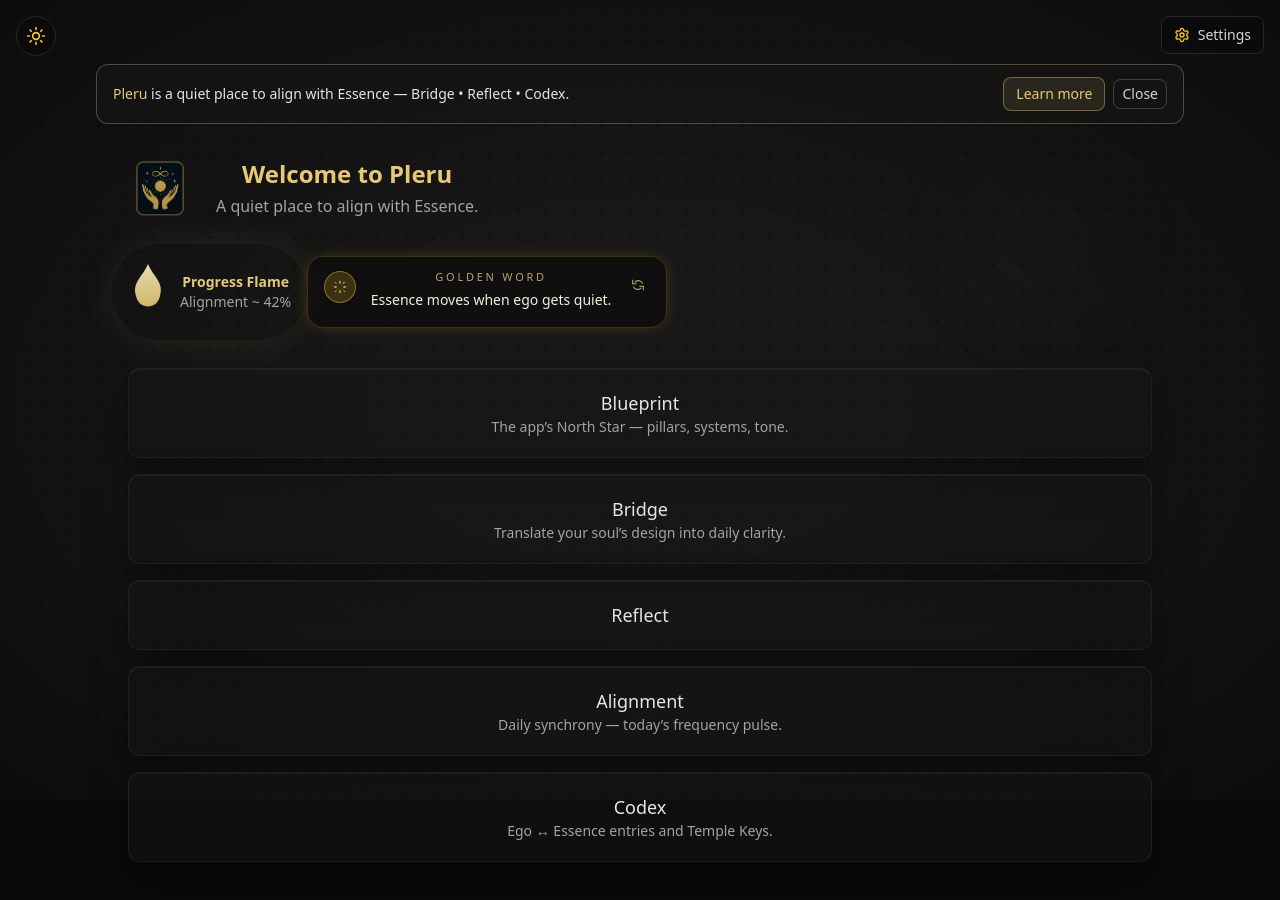
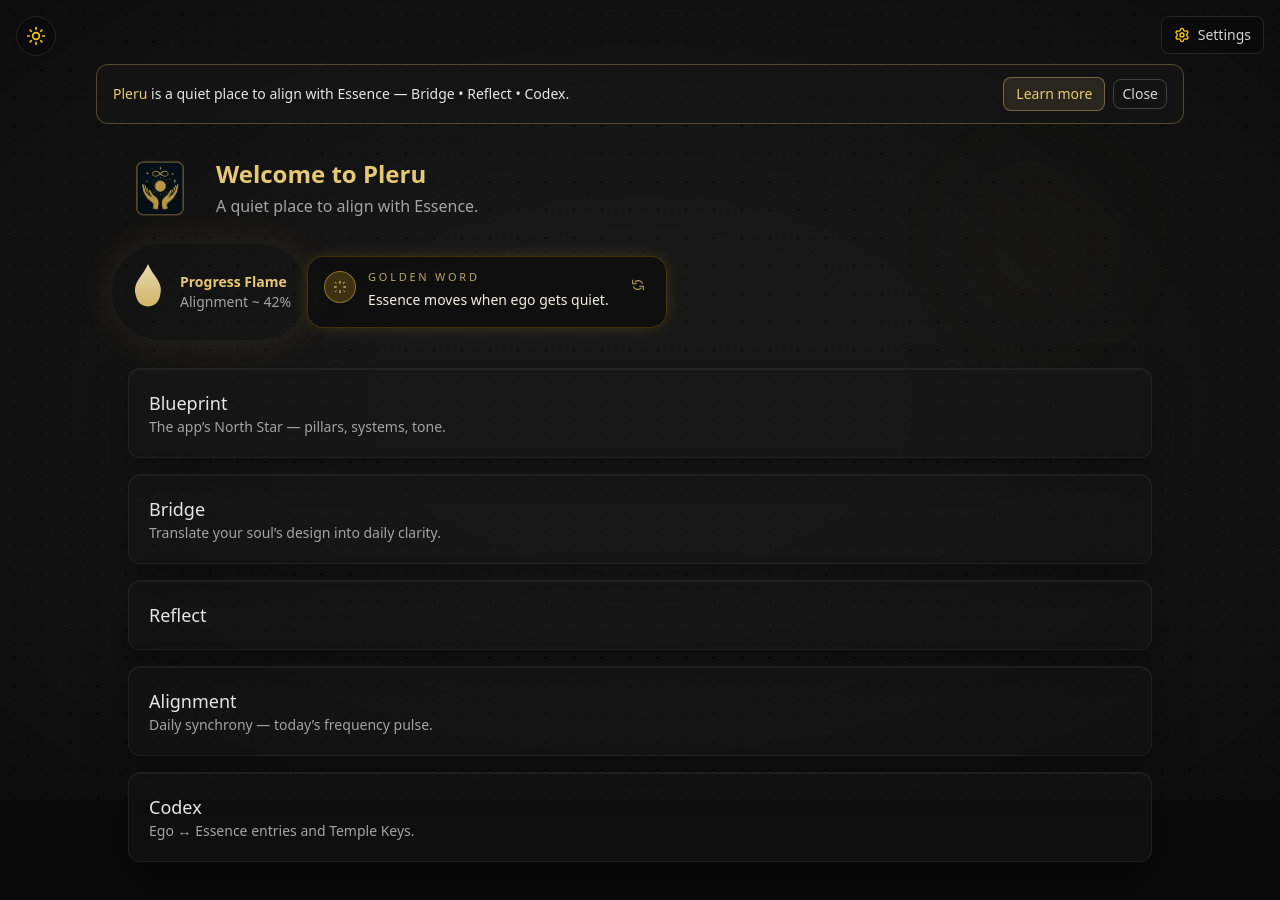
Before and after one commit to TempleOT/Pleru, a Next.js app: page / in a window 1280 px wide. Shown: the top 900 px of the page. Built offline with nearby package versions, Linux system fonts and the light colour scheme.

Commit message:
Update Shell.tsx
Update shell

```diff
--- a/components/Shell.tsx
+++ b/components/Shell.tsx
@@ -22,17 +22,16 @@ export default function Shell({ children }: { children: React.ReactNode }) {
           flex
           flex-1
           justify-center
-          items-center
+          items-start          /* was items-center */
           px-6
           md:px-16
           lg:px-20
           xl:px-24
           py-16
-          text-center
         "
       >
         {/* Centered inner container */}
-        <div className="relative w-full max-w-6xl mx-auto space-y-8">
+        <div className="relative w-full max-w-6xl mx-auto space-y-8 text-left">
           <InfoBar />
           {children}
         </div>
```
